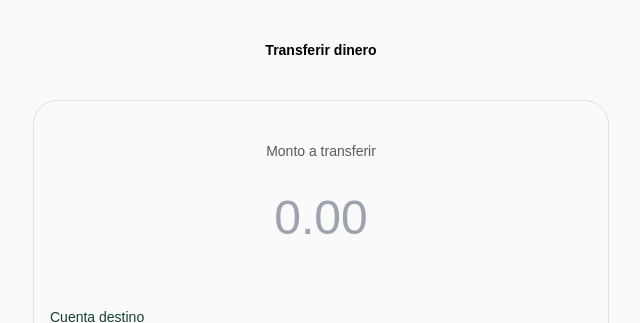
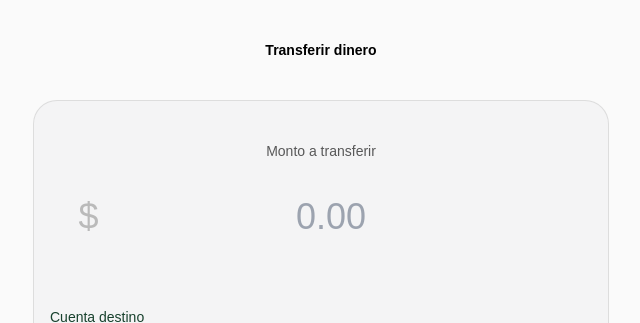
Before and after one commit to No-Country-simulation/c21-27-n-java-angular, an Angular app in the folder frontend/: page /transfer in a window 1280 px wide. Shown: the top 323 px of the page, without its empty margins (319-959 px from the left). Built offline with nearby package versions, Linux system fonts and the light colour scheme.

Commit message:
feat(fe): add dollar symbol to amount input

```diff
--- a/frontend/src/app/features/transfer/transfer.component.html
+++ b/frontend/src/app/features/transfer/transfer.component.html
@@ -3,18 +3,21 @@
 <form [ngClass]="['transfer']" method="" action="">
   <!-- Monto de la transferencia -->
   <fieldset class="transfer__amount">
-    <label for="transfer-amount" class="transfer__amount__label visually-hidden"
+    <label for="transfer-amount" class="visually-hidden transfer__amount__label"
       >Monto a transferir</label
     >
+    <div class="transfer__amount__input">
+      <span class="transfer__amount__input__symbol">$</span>
       <input
-      class="transfer__amount__number"
-      type="number"
+        class="transfer__amount__input__number"
+        type="text"
         id="transfer-amount"
         name="amount"
         placeholder="0.00"
         aria-label="Monto a transferir"
         required
       />
+    </div>
   </fieldset>
 
   <!-- Detalles de la transferencia -->
--- a/frontend/src/app/features/transfer/transfer.component.scss
+++ b/frontend/src/app/features/transfer/transfer.component.scss
@@ -29,14 +29,21 @@ input[type="number"] {
 .transfer {
   @apply flex flex-col gap-8 justify-start items-center max-w-xl mx-auto;
   @apply w-full px-4 py-10;
-  @apply border border-ob-gray/40 rounded-3xl;
+  @apply border border-ob-gray/40 rounded-3xl bg-zinc-100;
 
   &__amount {
     @apply w-full flex flex-col items-center justify-center;
 
-    input,
-    &__number {
-      @apply text-5xl text-center border-none h-28 bg-transparent;
+    &__input {
+      @apply flex items-center justify-between;
+
+      &__symbol {
+        @apply text-4xl text-ob-gray;
+      }
+
+      &__number {
+        @apply text-4xl text-center border-none h-28 bg-transparent;
+      }
     }
   }
 
--- a/frontend/src/app/features/transfer/transfer.component.ts
+++ b/frontend/src/app/features/transfer/transfer.component.ts
@@ -1,5 +1,6 @@
 import { CurrencyPipe, NgClass } from '@angular/common';
 import { Component } from '@angular/core';
+
 import { SubNavMobileComponent } from '../../core/sub-nav-mobile/sub-nav-mobile.component';
 
 @Component({
```
Lines whose indentation alone changed are shown as unchanged.
